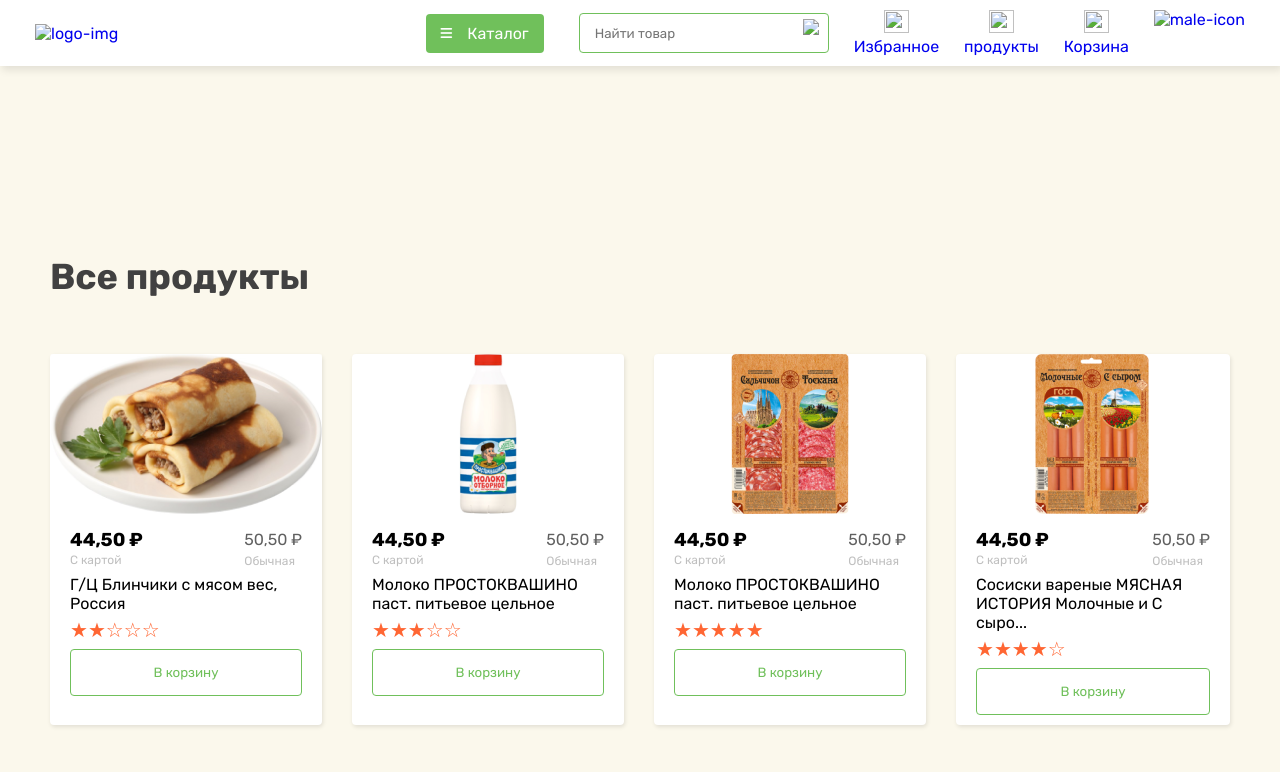
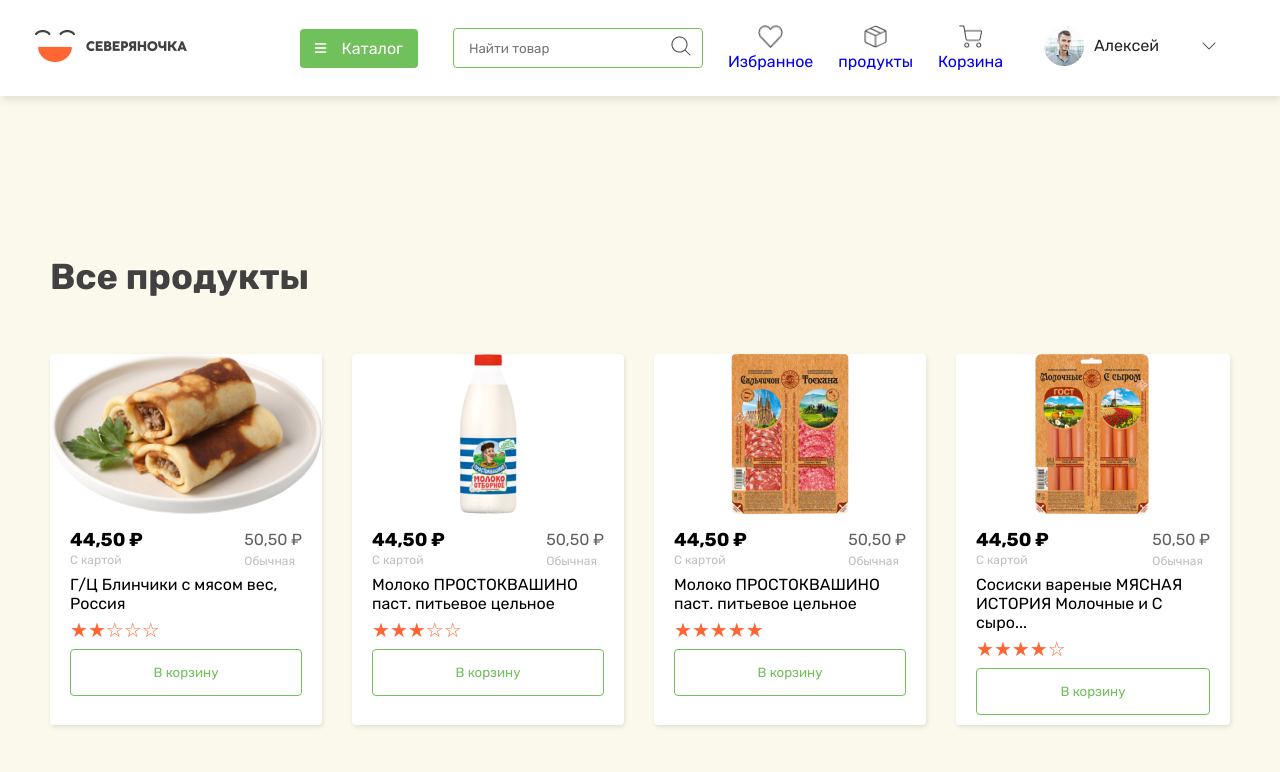
Before and after one commit to Mukam7/severyanochka, a plain HTML site: page pages/all-prodact.html in a window 1280 px wide. Shown: the top 772 px of the page. Drawn offline with Linux system fonts and the light colour scheme.

Commit message:
commit new

```diff
--- a/pages/all-prodact.html
+++ b/pages/all-prodact.html
@@ -24,10 +24,10 @@
                 <a href="../index.html">
                   <img
                     class="logo-1"
-                    src="../images/logo-severyanochka.png"
+                    src="../images/index/logo-severyanochka.png"
                     alt="logo-img"
                 /></a>
-                <img class="logo-2-mobile" src="../images/logo-2-icon.png" />
+                <img class="logo-2-mobile" src="../images/index/logo-2-icon.png" />
               </div>
               <div class="nav-link-box">
                 <div class="btn-box">
@@ -73,32 +73,32 @@
                 </div>
                 <div class="search">
                   <input type="text" placeholder="Найти товар" />
-                  <img src="../images/search.png" />
+                  <img src="../images/index/search.png" />
                 </div>
                 <div class="nav-link-right">
                   <div class="nav-link-right-left">
                     <div class="icon-like">
                       <a href="#"
-                        ><img src="../images/like-icon.png" />
+                        ><img src="../images/index/like-icon.png" />
                         <p>Избранное</p></a
                       >
                     </div>
                     <div class="icon-like">
                       <a href="../pages/all-prodact.html"
-                        ><img src="../images/box-icon.png" />
+                        ><img src="../images/index/box-icon.png" />
                         <p>продукты</p></a
                       >
                     </div>
                     <div class="icon-like">
                       <a href="#"
-                        ><img src="../images/basket-icon.png" />
+                        ><img src="../images/index/basket-icon.png" />
                         <p>Корзина</p></a
                       >
                     </div>
                   </div>
                   <div class="nav-link-right-r2">
                     <a href="#" id="myBtn"
-                      ><img src="../images/usermenu-male.png" alt="male-icon"
+                      ><img src="../images/index/usermenu-male.png" alt="male-icon"
                     /></a>
                     <div id="myModal" class="modal">
                       <div class="modal-content">
```
